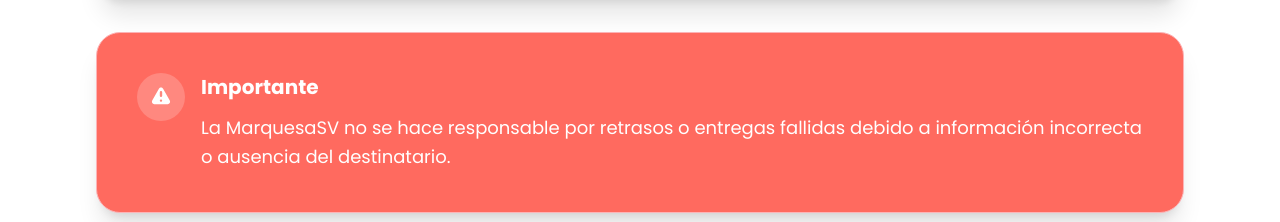
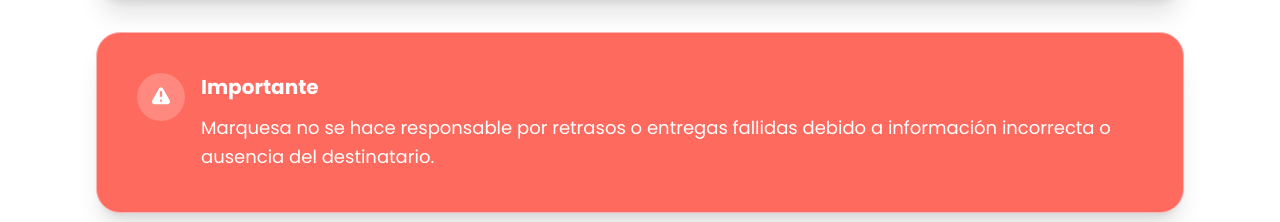
Before and after one commit to xxDianaPadilla/Marquesa, a React (Vite) app in the folder frontend/: page /shippingInformation in a window 1280 px wide. Shown: the part 1966-2188 px from the top of the page. Built offline with nearby package versions, Linux system fonts and the light colour scheme.

Commit message:
Se hicieron correcciones en el nombre del negocio en las páginas informativas

```diff
--- a/frontend/src/pages/AboutUs.jsx
+++ b/frontend/src/pages/AboutUs.jsx
@@ -129,7 +129,7 @@
                         {/* Título principal usando componente reutilizable */}
                         <PageTitle
                             title="Sobre Nosotros"
-                            subtitle="En La MarquesaSV, respetamos cada detalle y nos comprometemos a crear momentos especiales únicos. Conoce más sobre nuestra historia, valores y compromiso con la excelencia."
+                            subtitle="En Marquesa, respetamos cada detalle y nos comprometemos a crear momentos especiales únicos. Conoce más sobre nuestra historia, valores y compromiso con la excelencia."
                         />
 
                         {/* Contenido principal en tarjetas elegantes usando InfoCard */}
@@ -149,7 +149,7 @@
 
                             {/* Tarjeta final con mensaje especial usando GradientCard */}
                             <GradientCard
-                                title="La Marquesa"
+                                title="Marquesa"
                                 description="Dedicados a realizar detalles únicos"
                                 icon={
                                     <svg className="w-8 h-8 text-white" fill="currentColor" viewBox="0 0 20 20">
--- a/frontend/src/pages/ConditionsPromotions.jsx
+++ b/frontend/src/pages/ConditionsPromotions.jsx
@@ -156,7 +156,7 @@
                                         Nota importante
                                     </h4>
                                     <p className="text-white text-base sm:text-lg leading-relaxed" style={{ fontFamily: 'Poppins, sans-serif' }}>
-                                        <strong>La MarquesaSV se reserva el derecho de modificar o cancelar promociones sin previo aviso.</strong>
+                                        <strong>Marquesa se reserva el derecho de modificar o cancelar promociones sin previo aviso.</strong>
                                     </p>
                                 </div>
                             </div>
--- a/frontend/src/pages/ShippingInformation.jsx
+++ b/frontend/src/pages/ShippingInformation.jsx
@@ -213,7 +213,7 @@
                                         Importante
                                     </h4>
                                     <p className="text-white text-base sm:text-lg leading-relaxed" style={{ fontFamily: 'Poppins, sans-serif' }}>
-                                        La MarquesaSV no se hace responsable por retrasos o entregas fallidas debido a información incorrecta o ausencia del destinatario.
+                                        Marquesa no se hace responsable por retrasos o entregas fallidas debido a información incorrecta o ausencia del destinatario.
                                     </p>
                                 </div>
                             </div>
```
